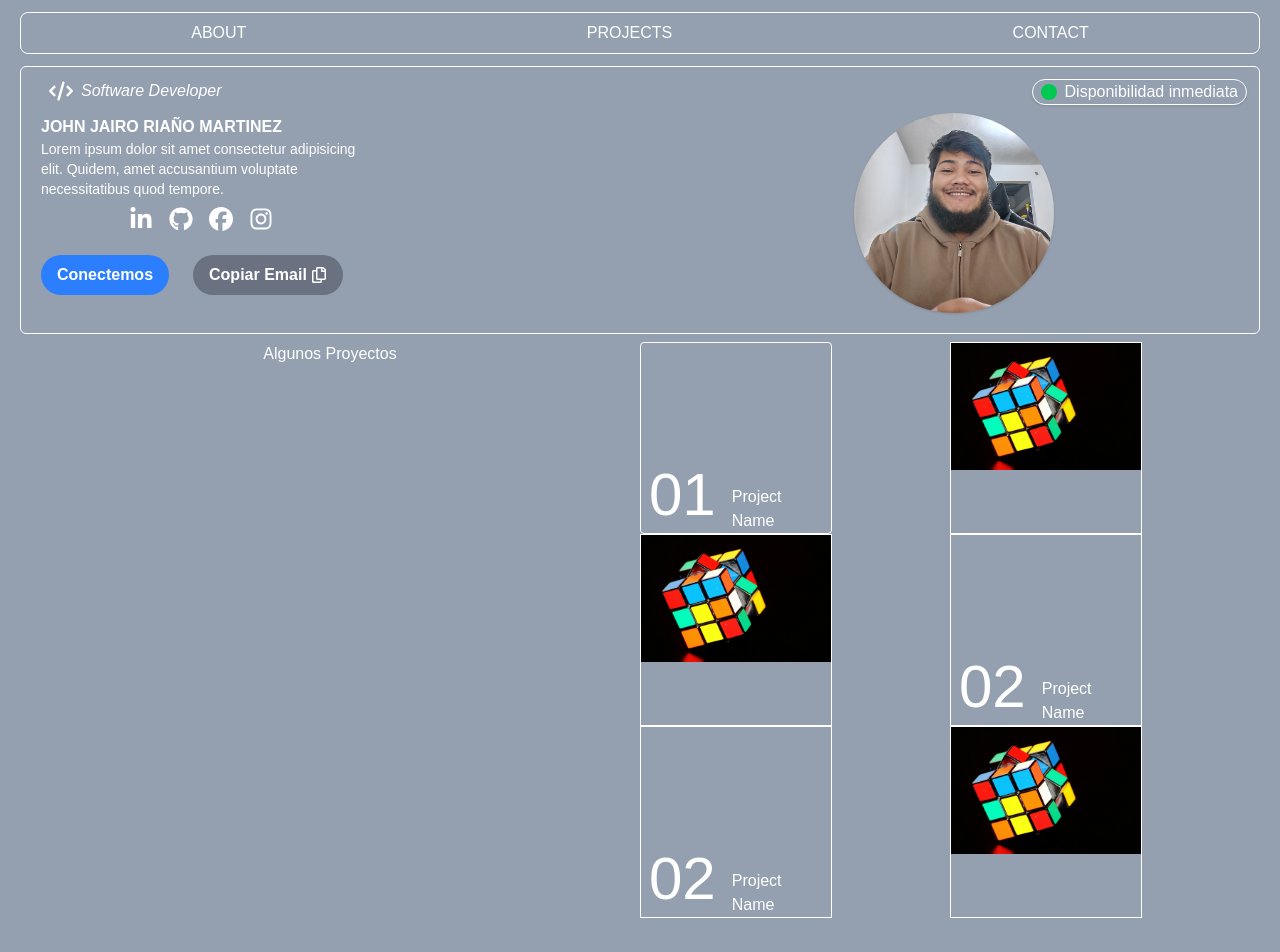
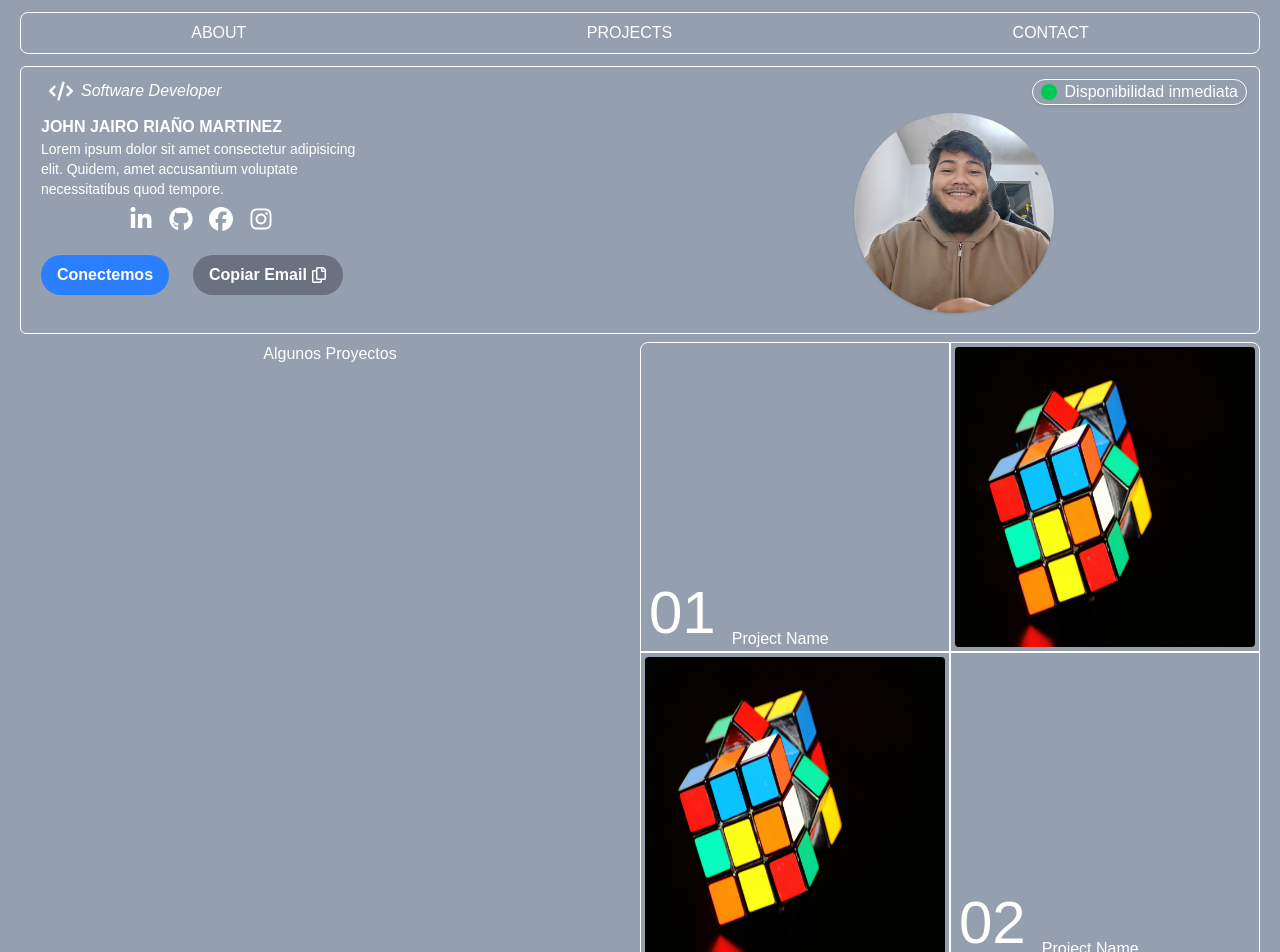
Before and after one commit to jorianom/me-portfolio, a Next.js app: page / in a window 1280 px wide. Shown: the top 952 px of the page. Before the commit the page ends 918 px from the top, so only its background shows below. Built offline with nearby package versions, Linux system fonts and the light colour scheme.

Commit message:
feature: add project section version first

```diff
--- a/src/app/page.tsx
+++ b/src/app/page.tsx
@@ -1,6 +1,7 @@
 import { ProfileCard } from "@/ui/components/ProfileCard";
 import { Navbar } from "@/ui/components/Navbar";
 import { Projects } from "@/ui/components/Projects";
+import { Footer } from "@/ui/components/Footer";
 
 export default function Home() {
   return (
@@ -8,6 +9,7 @@ export default function Home() {
       <Navbar />
       <ProfileCard />
       <Projects />
+      <Footer />
     </div>
   );
 }
--- /dev/null
+++ b/src/ui/components/CardProject.tsx
@@ -0,0 +1,51 @@
+import Image from "next/image"
+
+type CardProjectProps = {
+    index: number,
+    total: number,
+    image?: string
+}
+export const CardProject = ({ index, total, image }: CardProjectProps) => {
+    let isOdd = index % 2 != 0;
+    let isFirst = index == 1;
+    let isLast = index == total;
+
+    const styleCardImage = `border p-1 aspect-square ${isFirst ? 'rounded-tr-lg' : ''} ${isLast ? 'rounded-br-lg' : ''}`
+    const styleCardDiv = `flex w-full items-end border aspect-square ${isFirst ? 'rounded-tl-lg' : ''} ${isLast ? 'rounded-bl-lg' : ''}`
+    return (
+        <>{
+            isOdd ?
+                <><div className={styleCardDiv}>
+                    <h1 className="p-2 text-6xl text-bold">{index < 10 ? '0' + index : index}</h1>
+                    <span className="px-2">Project Name</span>
+                </div>
+                    <div className={styleCardImage}>
+                        <Image
+                            className="rounded w-full h-full"
+                            src={'/project.jpg'}
+                            width={200}
+                            height={200}
+                            alt="Profile"
+                            objectFit="cover"
+                        />
+                    </div></> :
+                <>
+                    <div className={styleCardImage}>
+                        <Image
+                            className="rounded w-full h-full"
+                            src={'/project.jpg'}
+                            width={200}
+                            height={200}
+                            alt="Profile"
+                            objectFit="cover"
+                        />
+                    </div>
+                    <div className={styleCardDiv}>
+                        <h1 className="p-2 text-6xl text-bold">{index < 10 ? '0' + index : index}</h1>
+                        <span className="px-2">Project Name</span>
+                    </div>
+                </>
+        }
+        </>
+    )
+}
--- /dev/null
+++ b/src/ui/components/Footer.tsx
@@ -0,0 +1,54 @@
+import { CiMail } from "react-icons/ci"
+import { PiFacebookLogoLight, PiGithubLogoLight, PiWhatsappLogoLight } from "react-icons/pi"
+
+export const Footer = () => {
+
+    return (
+        <div className="flex flex-col p-5 items-center justify-center text-white">
+            <hr className="px-1 w-full pt-3" />
+            <div className="flex space-x-4">
+                <a
+                    target="_blank"
+                    href="https://github.com/jorianom"
+                    aria-label="link"
+                    className="hover:text-accent"
+                >
+                    <PiWhatsappLogoLight className="h-7 w-7" />
+                </a>
+                <a
+                    href="https://github.com/jorianom"
+                    aria-label="link"
+                    target="_blank"
+                    rel="noopener noreferrer"
+                    className="hover:text-accent"
+                >
+                    <PiFacebookLogoLight className="h-7 w-7" />
+                </a>
+                <a
+                    href="https://github.com/jorianom"
+                    aria-label="link"
+                    target="_blank"
+                    rel="noopener noreferrer"
+                    className="hover:text-accent"
+                >
+                    <PiGithubLogoLight className="h-7 w-7" />
+                </a>
+                <a
+                    href="https://github.com/jorianom"
+                    aria-label="link"
+                    target="_blank"
+                    rel="noopener noreferrer"
+                    className="hover:text-accent"
+                >
+                    <CiMail className="h-7 w-7" />
+                </a>
+            </div>
+            <div className="text-center">
+                <p>&copy; 2025 John Riaño</p>
+                <p>All Rights Reserved</p>
+                <a target="_blank" href="https://github.com/jorianom"
+                >made by <span className="text-white">Jorianom</span></a>
+            </div>
+        </div>
+    )
+}
--- a/src/ui/components/Projects.tsx
+++ b/src/ui/components/Projects.tsx
@@ -1,6 +1,8 @@
 import Image from "next/image"
+import { CardProject } from "./CardProject"
 
 export const Projects = () => {
+    const number = 8;
     return (
         <section className="pt-2 text-white">
             <div className="flex flex-col sm:flex-row justify-center align-center">
@@ -8,50 +10,13 @@ export const Projects = () => {
                     <h1>Algunos Proyectos</h1>
                 </div>
                 <div className="w-full sm:w-1/2 grid grid-cols-2">
-                    <div className="flex items-end h-48 w-48 border rounded-sm">
-                        <h1 className="p-2 text-6xl text-bold">01</h1>
-                        <span className="px-2">Project Name</span>
-                    </div>
-                    <div className="border h-48 w-48">
-                        <Image
-                            className=""
-                            src={'/project.jpg'}
-                            width={200}
-                            height={200}
-                            alt="Profile"
-                            objectFit="cover"
-                        />
-                    </div>
-                    <div className="border h-48 w-48">
-                        <Image
-                            className=""
-                            src={'/project.jpg'}
-                            width={200}
-                            height={200}
-                            alt="Profile"
-                            objectFit="cover"
-                        />
-                    </div>
-                    <div className="flex items-end h-48 w-48 border">
-                        <h1 className="p-2 text-6xl text-bold">02</h1>
-                        <span className="px-2">Project Name</span>
-                    </div>
-                    <div className="flex items-end h-48 w-48 border">
-                        <h1 className="p-2 text-6xl text-bold">02</h1>
-                        <span className="px-2">Project Name</span>
-                    </div>
-                    <div className="border h-48 w-48">
-                        <Image
-                            className=""
-                            src={'/project.jpg'}
-                            width={200}
-                            height={200}
-                            alt="Profile"
-                            objectFit="cover"
-                        />
-                    </div>
+                    {Array.from({ length: number }).map((_, index) => {
+                        const uniqueKey = `project-${index}`;
+                        return <CardProject key={uniqueKey} index={index + 1} total={number} />;
+                    })}
                 </div>
             </div>
+            {/* <div className="h-48"></div> */}
         </section>
     )
 }
```
